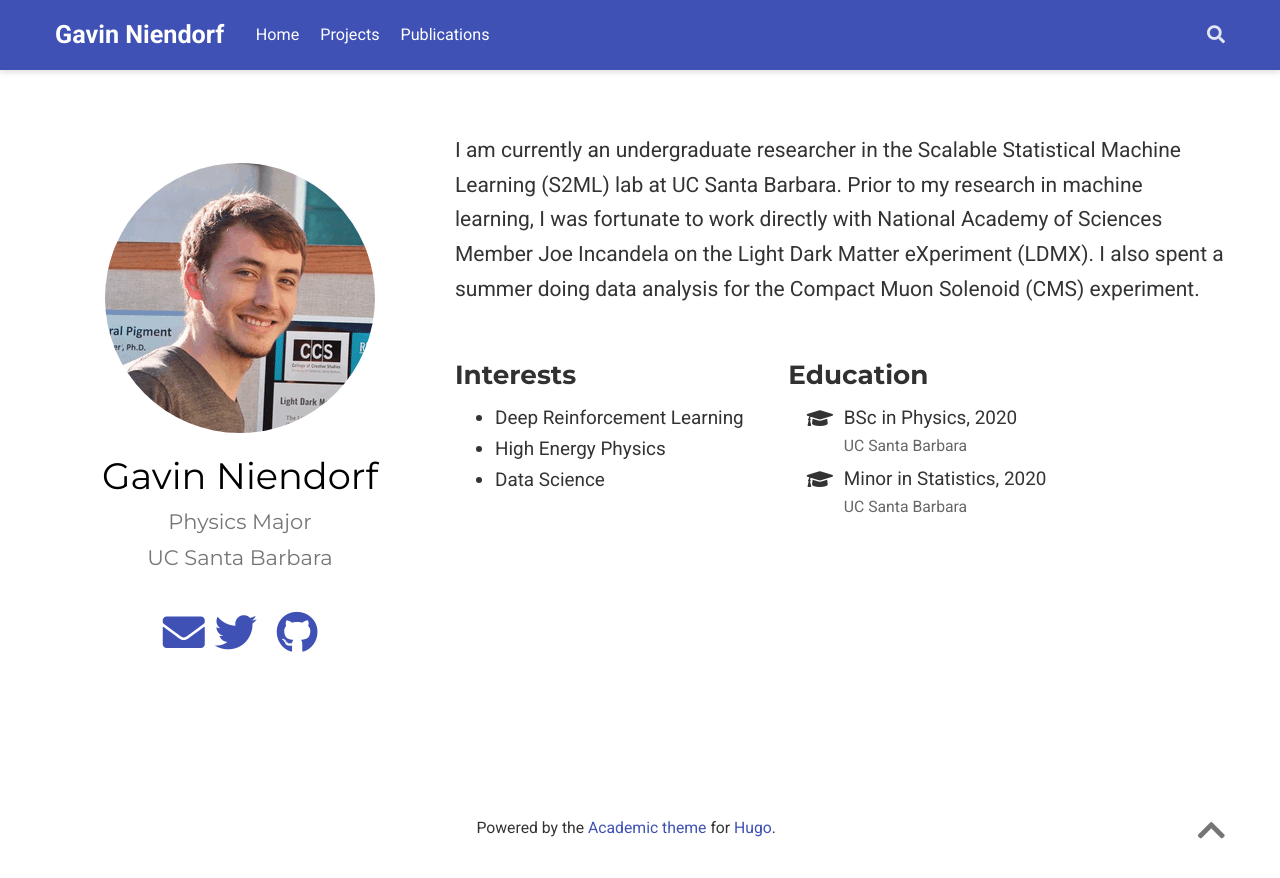
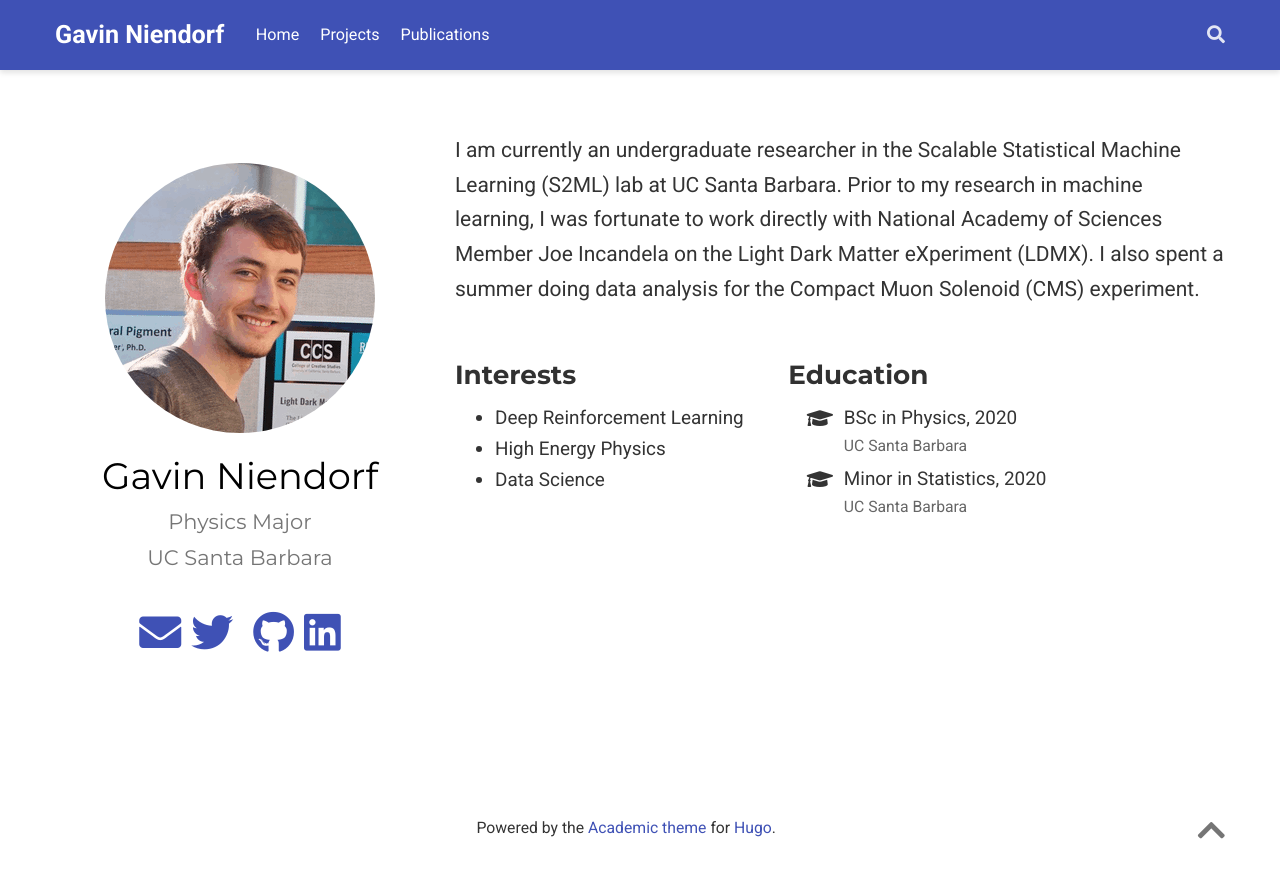
Before and after one commit to GNiendorf/GNiendorf.github.io, a plain HTML site: page authors/admin/index.html in a window 1280 px wide. Drawn offline with nearby package versions, Linux system fonts and the light colour scheme; some packages are replaced by stand-ins of ours; some icons are missing.

Commit message:
linkedin

```diff
--- a/authors/admin/index.html
+++ b/authors/admin/index.html
@@ -555,6 +555,23 @@
           </a>
         </li>
 
+
+
+
+
+
+
+
+
+
+
+
+        <li>
+          <a href="https://linkedin.com/gavinniendorf" target="_blank" rel="noopener">
+            <i class="fab fa-linkedin big-icon"></i>
+          </a>
+        </li>
+
       </ul>
 
     </div>
```
Also changed, not shown: index.html (+17 -0 lines).
